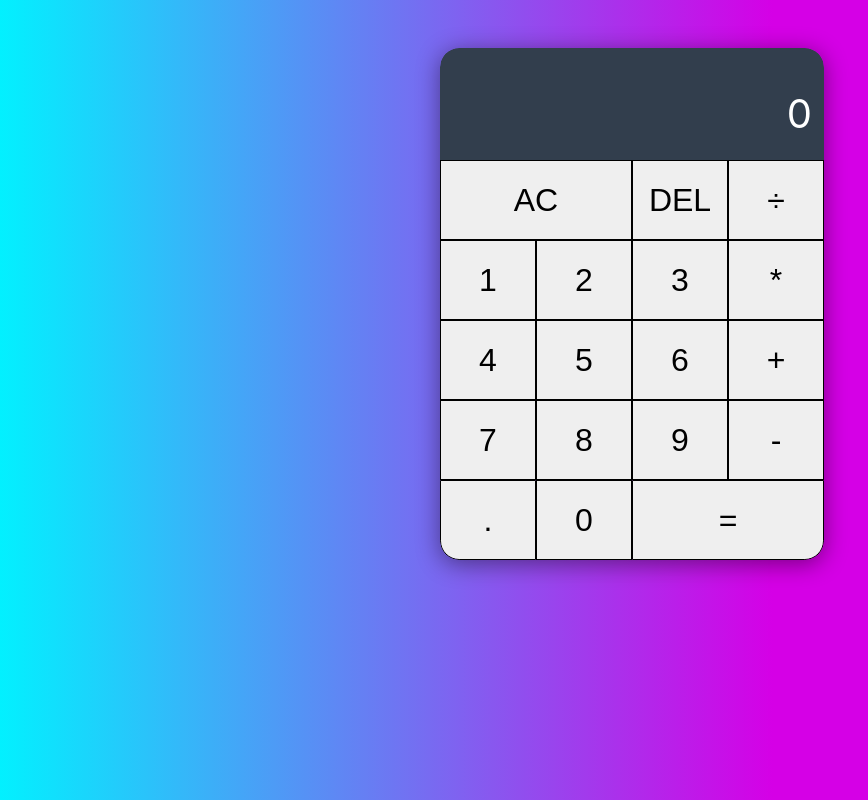
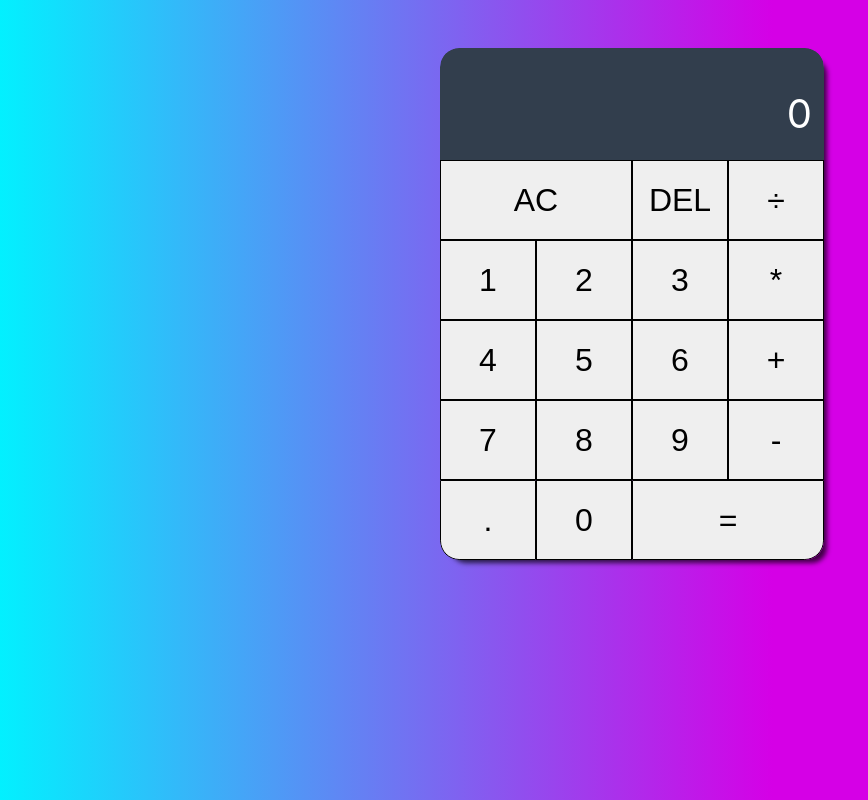
Before and after one commit to tmarci00/react-calculator, a React (Create React App) app: page / in a window 1280 px wide. Shown: the whole page, without its empty margins (8-876 px from the left). Built offline with nearby package versions, Linux system fonts and the light colour scheme.

Commit message:
box shadow updated

```diff
--- a/src/App.css
+++ b/src/App.css
@@ -25,7 +25,7 @@ body{
   overflow: hidden;
   width:min-content;
   height: auto;
-  box-shadow: 0px 4px 23px 0px rgba(0,0,0,0.44);
+  box-shadow: 7px 7px 5px -4px rgba(0,0,0,0.71);
   border-radius: var(--border-radius);
 
 }
```
